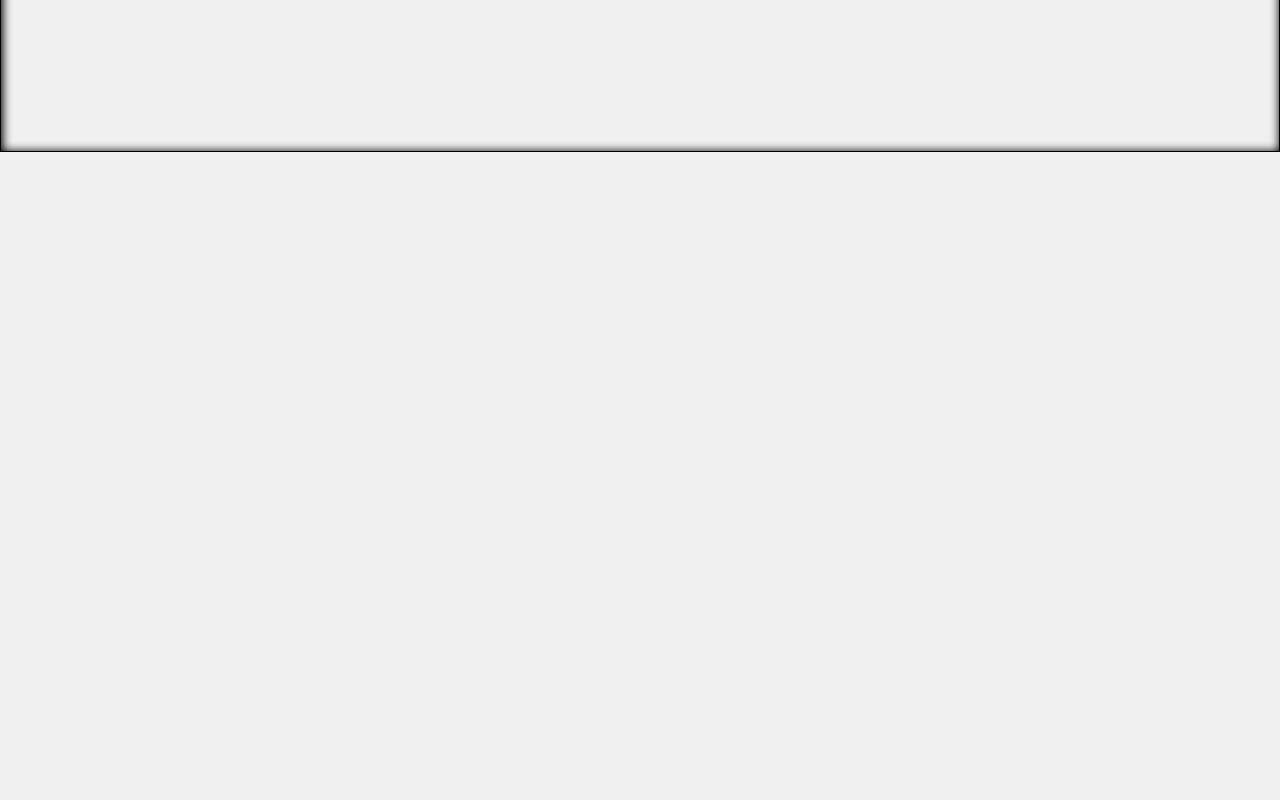
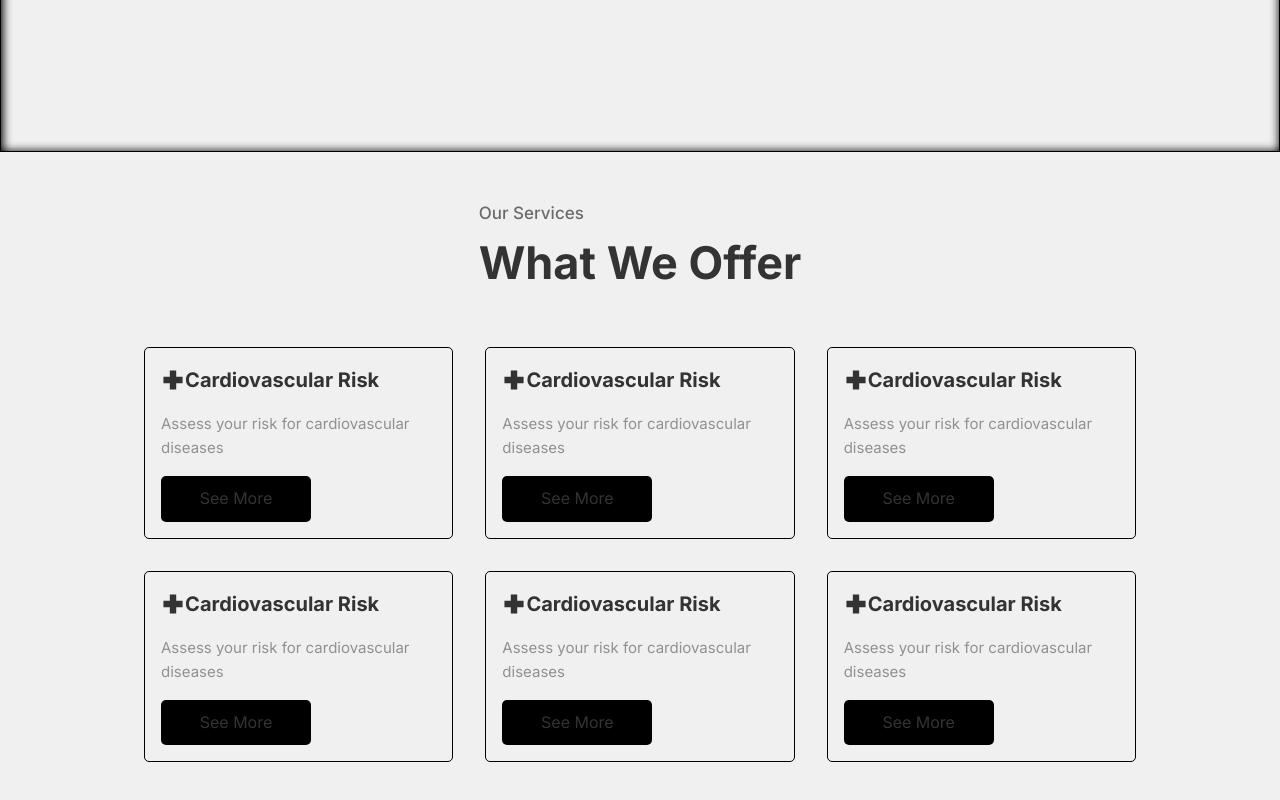
Before and after one commit to orbant12/CancerAI, a Next.js app: page / in a window 1280 px wide. Shown: the part 842-1642 px from the top of the page. Before the commit the page ends 994 px from the top, so only its background shows below. Built offline with nearby package versions, Linux system fonts and the light colour scheme.

Commit message:
html,css

```diff
--- a/app/css/home.css
+++ b/app/css/home.css
@@ -1,3 +1,5 @@
+/* *******> HOME <**********/
+
 .home-page{
     display: flex;
     flex-direction: column;
@@ -9,6 +11,8 @@ a{
     color: white;
     font-weight: 300;
 }
+
+/* *******> HERO <**********/
 
 .home-hero{
     display: flex;
@@ -79,3 +83,94 @@ a{
 .hero-btn:hover a{
     color: black;
 }
+
+/* *******> SERVICES <**********/
+
+.home-services{
+    display: flex;
+    flex-direction: column;
+    width: 100%;
+    justify-content: center;
+    align-items: center;
+    margin-top: 3rem;
+    margin-bottom: 3rem;
+}
+
+.services-title{
+    display: flex;
+    flex-direction: column;
+    font-size: 30px;
+    font-weight: 500;
+    margin-bottom: 2rem;
+}
+
+.services-title h6{
+    font-size: 17px;
+    font-weight: 500;
+    opacity: 0.7;
+}
+
+.services-row{
+    display: flex;
+    flex-direction: row;
+    width: 80%;
+    justify-content: space-between;
+}
+
+.service-box{
+    display: flex;
+    flex-direction: column;
+    width: 350px;
+    padding: 1rem;
+    border: 1px solid black;
+    border-radius: 5px;
+    margin: 1rem;
+    transition: ease-in-out 0.3s;
+}
+
+.service-box:hover{
+    background-color: #000000;
+    color: white;
+    cursor: pointer;
+}
+
+.service-box-title{
+    display: flex;
+    flex-direction: row;
+    font-size: 20px;
+    font-weight: 500;
+    justify-content: space-evenly;
+    align-items: center;
+    width: 80%;
+}
+
+.service-box h6{
+    font-size: 15px;
+    font-weight: 400;
+    opacity: 0.5;
+    margin-top: 1rem;
+}
+
+.service-box-btn{
+    display: flex;
+    flex-direction: row;
+    justify-content: center;
+    align-items: center;
+    padding: 10px 20px;
+    background-color: #000000;
+    border-radius: 5px;
+    cursor: pointer;
+    transition: ease-in-out 0.3s;
+    width: 150px;
+    margin-top: 1rem;
+}
+
+.service-box-btn:hover{
+    transform: scale(0.9);
+}
+
+.service-box:hover .service-box-btn{
+    background-color: white;
+    border: 1px solid #000000;
+    color: black;
+}
--- a/app/page.tsx
+++ b/app/page.tsx
@@ -1,10 +1,18 @@
 
 import "./css/home.css"
+
+import React from 'react';
+import type { SVGProps } from 'react';
+
+export function MedicalIconIHealthServices(props: SVGProps<SVGSVGElement>) {
+	return (<svg xmlns="http://www.w3.org/2000/svg" width="1em" height="1em" viewBox="0 0 64 64" {...props}><path fill="currentColor" d="M21.822 62.675h20.424V42.248h20.429V21.809H42.246V1.383H21.822v20.426H1.388v20.439h20.434z"></path></svg>);
+}
 
 
 export default function Home() {
   return (
     <div className="home-page">
+      {/*HERO*/}
       <div className="home-hero">
         <div className="hero-left">
           <h2>Check Your Cancer Risk Today</h2>
@@ -23,6 +31,90 @@ export default function Home() {
 
         </div>
       </div>
+      {/*SERVICES*/}
+      <div className="home-services">
+        {/*TITLE*/}
+        <div className="services-title">
+          <h6>
+            Our Services
+          </h6>
+          <h2>
+            What We Offer
+          </h2>
+        </div>
+        {/*ROW 1*/}
+        <div className="services-row">
+          {/*Box 1*/}
+          <div className="service-box">
+            <div className="service-box-title">
+              <MedicalIconIHealthServices />
+              <h4>Cardiovascular Risk</h4>
+            </div>
+            <h6>Assess your risk for cardiovascular diseases</h6>
+            <div className="service-box-btn">
+              See More
+            </div>
+          </div>
+          {/*Box 2*/}
+          <div className="service-box">
+            <div className="service-box-title">
+              <MedicalIconIHealthServices />
+              <h4>Cardiovascular Risk</h4>
+            </div>
+            <h6>Assess your risk for cardiovascular diseases</h6>
+            <div className="service-box-btn">
+              See More
+            </div>
+          </div>
+          {/*Box 3*/}
+          <div className="service-box">
+            <div className="service-box-title">
+              <MedicalIconIHealthServices />
+              <h4>Cardiovascular Risk</h4>
+            </div>
+            <h6>Assess your risk for cardiovascular diseases</h6>
+            <div className="service-box-btn">
+              See More
+            </div>
+          </div>
+        </div>
+        {/*ROW 2*/}
+        <div className="services-row">
+          {/*Box 1*/}
+          <div className="service-box">
+            <div className="service-box-title">
+              <MedicalIconIHealthServices />
+              <h4>Cardiovascular Risk</h4>
+            </div>
+            <h6>Assess your risk for cardiovascular diseases</h6>
+            <div className="service-box-btn">
+              See More
+            </div>
+          </div>
+          {/*Box 2*/}
+          <div className="service-box">
+            <div className="service-box-title">
+              <MedicalIconIHealthServices />
+              <h4>Cardiovascular Risk</h4>
+            </div>
+            <h6>Assess your risk for cardiovascular diseases</h6>
+            <div className="service-box-btn">
+              See More
+            </div>
+          </div>
+          {/*Box 3*/}
+          <div className="service-box">
+            <div className="service-box-title">
+              <MedicalIconIHealthServices />
+              <h4>Cardiovascular Risk</h4>
+            </div>
+            <h6>Assess your risk for cardiovascular diseases</h6>
+            <div className="service-box-btn">
+              See More
+            </div>
+          </div>
+        </div>
+      </div>
     </div>
   );
 }
```
Also changed, not shown: package.json (+5 -4 lines), 1 other file (tests, documents, lock files or other folders).
